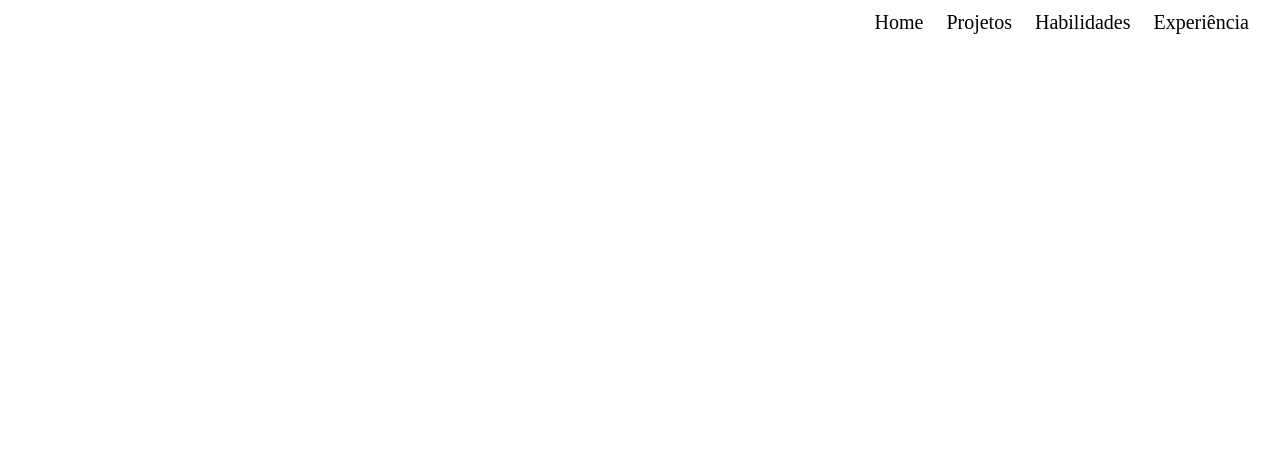
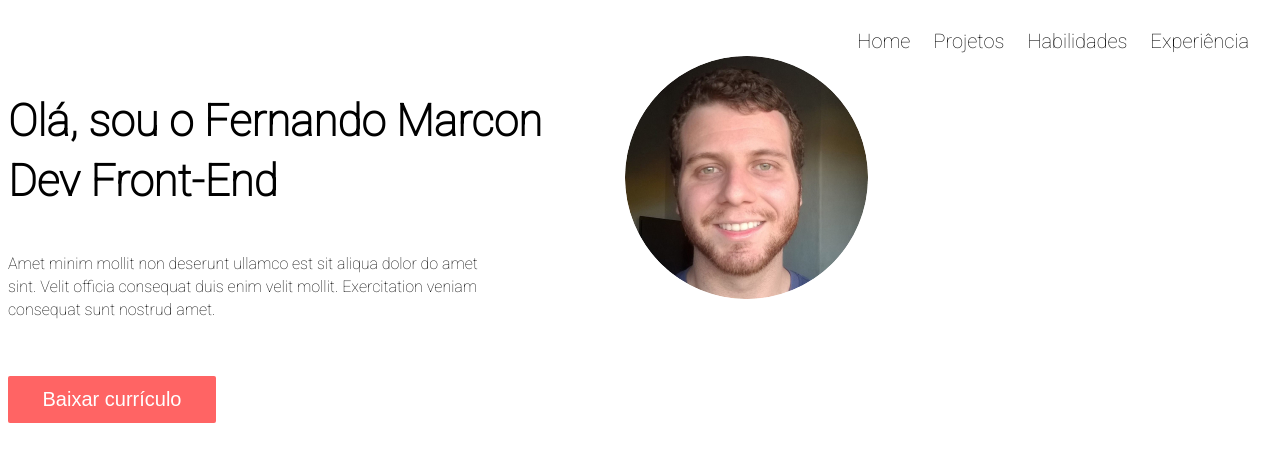
Before and after one commit to FernandoMarcon/portfolio, a plain HTML site: page index.html in a window 1280 px wide. Drawn offline with Linux system fonts and the light colour scheme.

Commit message:
added about me section

```diff
--- a/index.html
+++ b/index.html
@@ -8,6 +8,11 @@
 
     <link rel="stylesheet" href="reset.css">
     <link rel="stylesheet" href="styles.css">
+
+    <link rel="preconnect" href="https://fonts.googleapis.com">
+    <link rel="preconnect" href="https://fonts.gstatic.com" crossorigin>
+    <link href="https://fonts.googleapis.com/css2?family=Heebo:wght@100&display=swap" rel="stylesheet">
+
 </head>
 <body>
     <header>
@@ -19,7 +24,17 @@
         </nav>
     </header>
 
+    <section class="about-me-section">
+        <div>
+            <h1>Olá, sou o Fernando Marcon <br>Dev Front-End <br></h1>
+            <p>Amet minim mollit non deserunt ullamco est sit aliqua dolor do amet sint. Velit officia consequat duis enim velit mollit. Exercitation veniam consequat sunt nostrud amet.</p>
+            <button>Baixar currículo</button>
+        </div>
+        <div>
+            <img src="me.jpg" alt="profile pic">
+        </div>
 
+    </section>
 
     <footer></footer>
 </body>
--- a/styles.css
+++ b/styles.css
@@ -5,6 +5,8 @@ body {
 nav {
     display: flex;
     justify-content: end;
+    /* max-width: 1152px; */
+    margin: 27px auto 0;
 }
 
 nav a {
@@ -15,3 +17,44 @@ nav a {
     color:#000;
     margin-right: 23px;
 }
+
+.about-me-section {
+    width: 860px;
+    margin-top: 175px auto 0;
+    display: flex;
+    justify-content: space-between;
+}
+
+.about-me-section div h1 {
+    font-size: 44px;
+    line-height: 60px;
+    font-weight: bold;
+    margin-bottom: 40px;
+}
+
+.about-me-section div p {
+    width: 497px;
+    font-size: 16px;
+    line-height: 23px;
+}
+
+.about-me-section div button {
+    margin-top: 38px;
+    width: 208px;
+    height: 47px;
+    background: #FF6464;
+    border-radius: 2px;
+    border: none;
+
+    font-size: 20px;
+    font-weight: 500;
+    line-height: 29px;
+    color: #fff;
+
+}
+
+.about-me-section div img {
+    width:  243px;
+    height: 243px;
+    border-radius: 50%;
+}
```
